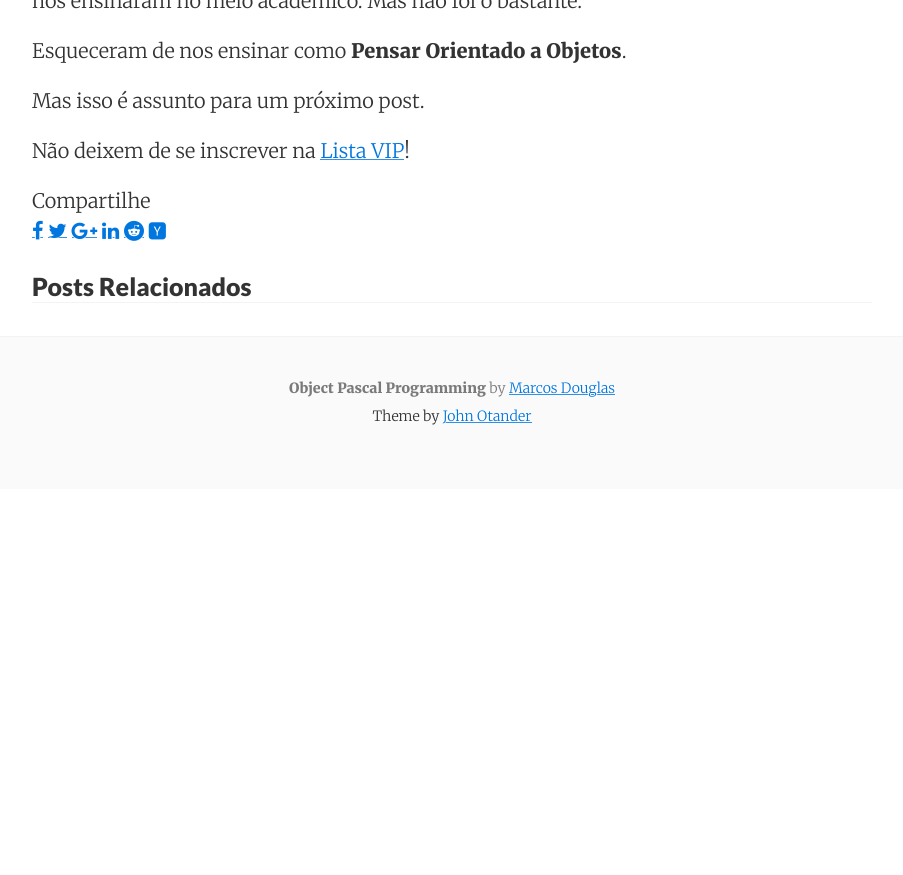
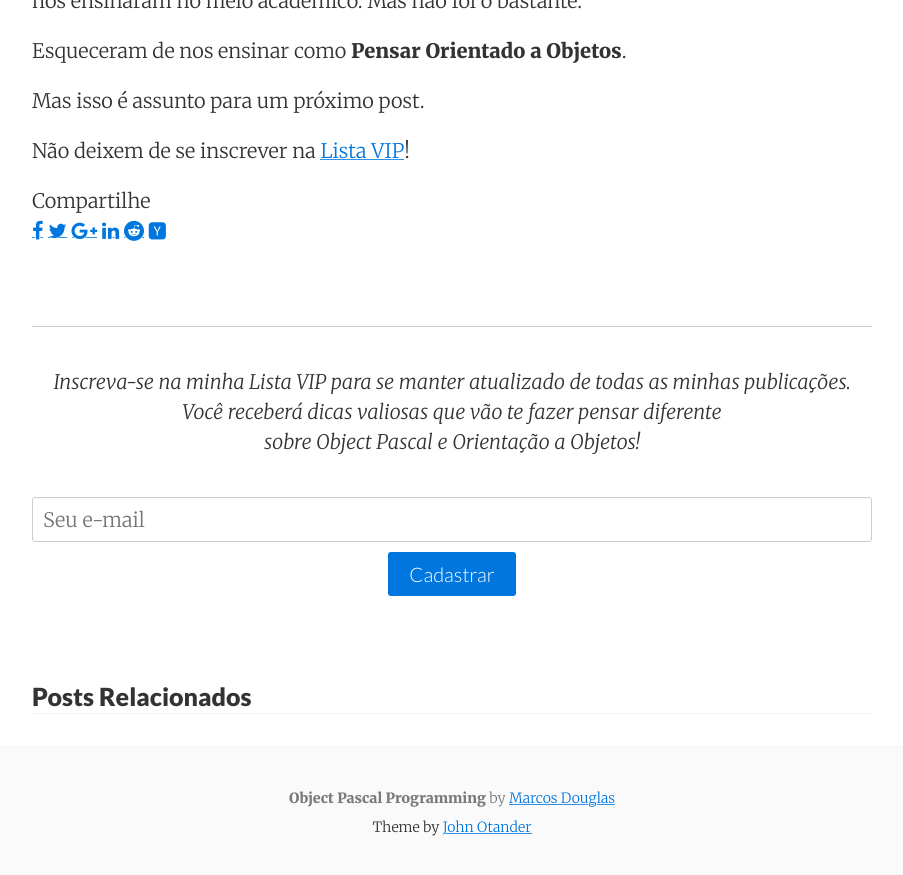
Before and after one commit to mdbs99/opp, a Jekyll site: the page built from _posts/2015-12-29-o-que-e-orientacao-a-objetos.md, in a window 1280 px wide and 900 px high, scrolled down 3084 px. Shown: the top 875 px of the window, without its empty margins (188-1091 px from the left). Built offline with Jekyll 4.4.1, drawn with Linux system fonts in a browser that asks for light colours; nearby versions of some CDN libraries; comment, search, counter and statistics services are not loaded; before the commit the page ends 3573 px from its top, so only the background shows below that; some of the changed lines change nothing that is shown.

Commit message:
Acerto nas configurações, Rodapé, keywords, enable/disable Disqus e Google

```diff
--- a/_config.yml
+++ b/_config.yml
@@ -9,13 +9,29 @@ copyright: "(c) Marcos Douglas, 2016"
 encoding: utf-8
 description: > # this means to ignore newlines until "baseurl:"
   Sacadas sobre Programação Orientada a Objetos e Object Pascal.
+keywords:
+  - pascal
+  - object pascal
+  - delphi
+  - freepascal
+  - fpc
+  - lazarus
+  - marcos douglas blog
+  - orientação a objetos
+  - oop
+  - poo
+  - software development blog
+  - programming blog
+  - quality of software
+  - software blog
+  - high quality programming
 baseurl: ""
 url: "http://objectpascalprogramming.com"
 date_format: "%b %-d, %Y"
 destination: ../site
 
 # Build settings
-highlighter: rouge
+highlighter: pygments
 permalink: /posts/:title/
 excerpt_separator: <!--more-->
 paginate: 5
@@ -26,24 +42,24 @@ sass:
   compressed: true
 
 gems:
-  # - jekyll-mentions
-  - jemoji
   - jekyll-redirect-from
   - jekyll-paginate
-
-# Google services
-google_analytics:
-google_verification:
 
 # Optional features
 animated: true
 show_related_posts: true
-show_post_footers: false
+show_post_footers: true
 show_social_icons: true
 ajaxify_contact_form: true
 
+# Google services
+google_enabled: true
+google_analytics:
+google_verification:
+
 # Disqus post comments
 disqus_shortname: objectpascalprogramming
+disqus_enabled: true
 
 # Facebook Comments plugin
 facebook_comments:
--- a/_includes/head.html
+++ b/_includes/head.html
@@ -6,6 +6,7 @@
     <meta name="description" content="{% if page.summary %}{{ page.summary | xml_escape }}{% else %}{{ site.description | xml_escape }}{% endif %}">
     <meta name="author" content="{{ site.author }}">
     {% if page.categories %}<meta name="keywords" content="{{ page.categories | join: ', ' }}">{% endif %}
+    {% if site.keywords %}<meta name="keywords" content="{{ site.keywords | join: ', ' }}">{% endif %}
     <link rel="canonical" href="{{ page.url | replace:'index.html','' | prepend: site.baseurl | prepend: site.url }}">
     <link rel="alternate" type="application/rss+xml" title="RSS Feed for {{ site.title }}" href="{{ "/feed.xml" | prepend: site.baseurl }}" />
 
@@ -26,7 +27,7 @@
 
     <!-- Open Graph -->
     <!-- From: https://github.com/mmistakes/hpstr-jekyll-theme/blob/master/_includes/head.html -->
-    <meta property="og:locale" content="en_US">
+    <meta property="og:locale" content="{{ site.locale }}">
     <meta property="og:type" content="article">
     <meta property="og:title" content="{% if page.title %}{{ page.title | xml_escape }}{% else %}{{ site.title | xml_escape }}{% endif %}">
     <meta property="og:description" content="{% if page.description %}{{ page.description | xml_escape }}{% else %}{{ site.description | xml_escape }}{% endif %}">
@@ -58,6 +59,7 @@
     <link rel="icon" type="image/png" href="/favicon-16x16.png" sizes="16x16">
     <link rel="icon" type="image/png" href="/favicon-32x32.png" sizes="32x32">
 
+    {% if site.google_enabled %}
       {% if site.google_analytics %}
       <script type="text/javascript">
         var _gaq = _gaq || [];
@@ -70,4 +72,5 @@
         })();
       </script>
       {% endif %}
+    {% endif %}
 </head>
--- a/_includes/post_footer.html
+++ b/_includes/post_footer.html
@@ -1,10 +1,22 @@
 <div class="py2 post-footer">
-  <img src="{{ site.baseurl }}/images/me.jpeg" alt="John Otander" class="avatar" />
+  <!--<img src="{{ site.baseurl }}/images/me.jpeg" alt="John Otander" class="avatar" /> -->
+  <hr />
   <p>
-    Pixyll is an open-source Jekyll theme that's built by <a href="http://johnotander.com">John Otander</a>.
-    When he's not writing code and building things, he likes to ski. A. Lot.
+   Inscreva-se na minha Lista VIP para se manter atualizado de todas as minhas publicações.<br>
+   Você receberá dicas valiosas que vão te fazer pensar diferente<br>
+   sobre Object Pascal e Orientação a Objetos!
   </p>
-  <p>
-    Follow him on <a href="https://twitter.com/4lpine">Twitter</a>.
+  <div class="py2">
+    <form id="form" class="form-stacked" method="post" action="http://delfire.activehosted.com/proc.php">
+      <input type="email" name="email" class="field-light" placeholder="Seu e-mail">
+      <input type="hidden" name="f" value="14">
+      <input type="hidden" name="s" value="">
+      <input type="hidden" name="c" value="0">
+      <input type="hidden" name="m" value="0">
+      <input type="hidden" name="act" value="sub">
+      <input type="hidden" name="nlbox[]" value="1">
+      <button type="submit" class="button button-blue button-big mobile-block">Cadastrar</button>
+    </form>
+  </div>
   </p>
 </div>
--- a/_layouts/post.html
+++ b/_layouts/post.html
@@ -34,6 +34,7 @@ layout: default
   {% include post_footer.html %}
 {% endif %}
 
+{% if site.disqus_enabled %}
   {% if site.disqus_shortname %}
     <div id="disqus_thread"></div>
     <script type="text/javascript">
@@ -48,6 +49,7 @@ layout: default
       })();
     </script>
     <noscript>Please enable JavaScript to view the <a href="http://disqus.com/?ref_noscript">comments powered by Disqus.</a></noscript>
+  {% endif %}
 {% endif %}
 
 {% if site.facebook_comments %}
--- /dev/null
+++ b/_plugins/pictures.rb
@@ -0,0 +1,86 @@
+module Yegor
+  class Img
+    def initialize(src, ctx)
+      if src.index('/') == 0
+        @url = src
+        raise "file doesn't exist: #{src}" unless
+          File.exists?('./_site' + src) ||
+          File.exists?('.' + src) ||
+          src =~ /gnuplot/
+      else
+        @url = src
+      end
+    end
+    def to_s
+      CGI.escapeHTML(@url)
+    end
+  end
+
+  class FigureBlock < Liquid::Tag
+    def initialize(tag, markup, tokens)
+      super
+      opts = markup.strip.split(/\s+/, 3)
+      @src = opts[0].strip
+      @width = opts[1].strip
+    end
+
+    def render(context)
+      html = "<figure class='unprintable'><img src='#{Yegor::Img.new(@src, context)}'" \
+        " style='width:#{@width}px;'" \
+        " alt='figure'/></figure>\n\n"
+    end
+  end
+
+  class BadgeBlock < Liquid::Tag
+    def initialize(tag, markup, tokens)
+      super
+      opts = markup.strip.split(/\s+/, 3)
+      @src = opts[0].strip
+      @width = opts[1].strip
+      if opts[2]
+        @url = opts[2].strip
+      end
+    end
+
+    def render(context)
+      img = "<img src='#{Yegor::Img.new(@src, context)}'" +
+        " style='width:#{@width}px;' alt='badge'/>"
+      if @url
+        img = "<a href='#{CGI.escapeHTML @url}'>#{img}</a>"
+      end
+      html = "<figure class='badge'>#{img}</figure>\n\n"
+    end
+  end
+
+  class PictureBlock < Liquid::Tag
+    def initialize(tag, markup, tokens)
+      super
+      opts = markup.strip.split(/\s+/, 3)
+      @src = opts[0].strip
+      @width = opts[1].nil? ? '0' : opts[1].strip
+      if @width == '0'
+        @width = '600'
+      end
+      @title = opts[2].nil? ? '' : opts[2].strip
+    end
+
+    def render(context)
+      alt = @title.gsub(/[ \n\r\t]+/, ' ')
+        .gsub(/&/, '&amp;')
+        .gsub(/"/, '&quot;')
+        .gsub(/'/, '&apos;')
+        .gsub(/</, '&lt;')
+        .gsub(/>/, '&gt;')
+      html = "<figure><img src='#{Yegor::Img.new(@src, context)}'" +
+        " style='width:#{@width}px;' alt='#{CGI.escapeHTML alt}'/>"
+      if @title != ''
+        html += "<figcaption>#{CGI::escapeHTML @title}</figcaption>"
+      end
+      html += "</figure>\n\n"
+    end
+  end
+end
+
+Liquid::Template.register_tag('figure', Yegor::FigureBlock)
+Liquid::Template.register_tag('badge', Yegor::BadgeBlock)
+Liquid::Template.register_tag("picture", Yegor::PictureBlock)
```
Lines whose indentation alone changed are shown as unchanged.
